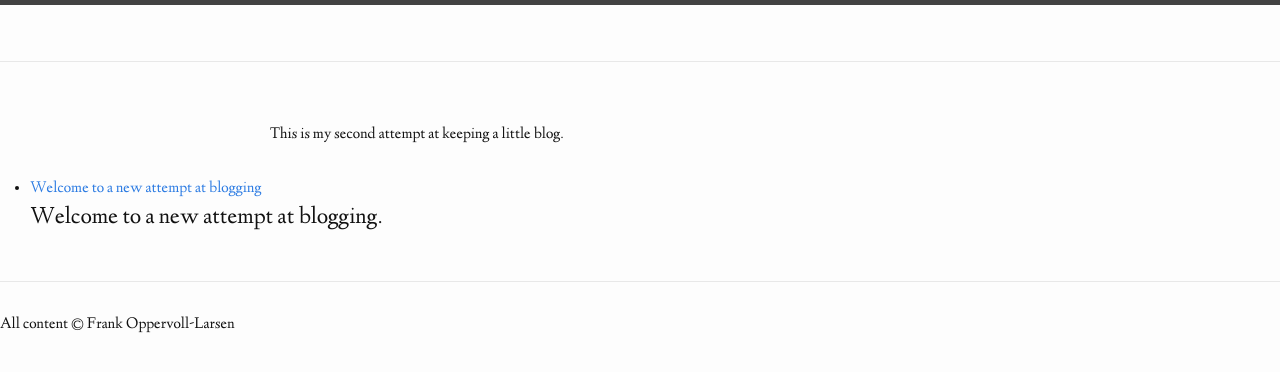
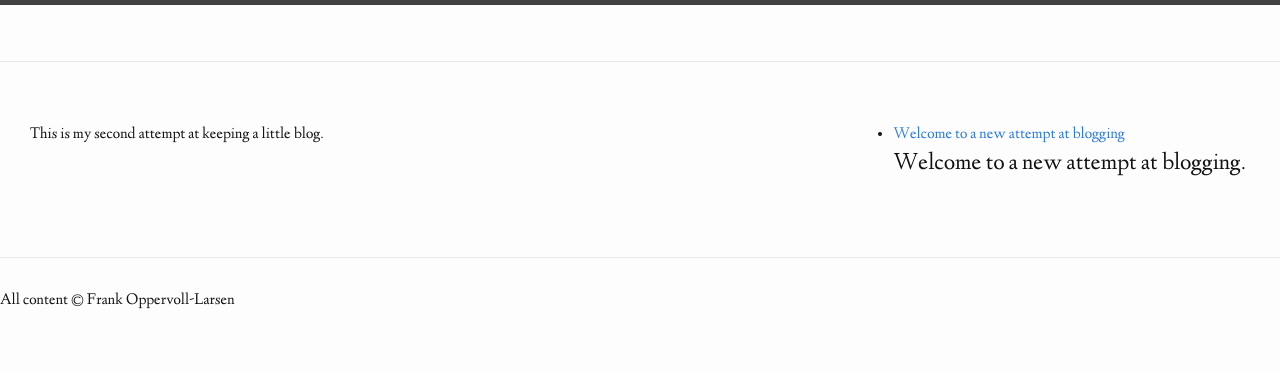
Before and after one commit to crazyfraggle/crazyfraggle.github.io, a Jekyll site: the page built from index.md, in a window 1280 px wide. Shown: the top 372 px of the page. Built offline with Jekyll 4.4.1, drawn with Linux system fonts in a browser that asks for light colours.

Commit message:
Layout in two flex columns

```diff
--- a/_sass/_layout.scss
+++ b/_sass/_layout.scss
@@ -169,6 +169,7 @@
  */
 .page-content {
     padding: $spacing-unit 0;
+    display: flex;
 }
 
 .page-heading {
--- /dev/null
+++ b/_sass/_postlist.scss
@@ -0,0 +1,4 @@
+.posts {
+    flex-basis: 33%;
+    padding: $spacing-unit;
+}
--- a/css/main.css
+++ b/css/main.css
@@ -124,23 +124,14 @@ pre {
  * Wrapper
  */
 .wrapper {
-  max-width: -webkit-calc(800px - (30px * 2));
-  max-width: calc(800px - (30px * 2));
-  margin-right: auto;
-  margin-left: auto;
+  flex-basis: 66%;
   padding-right: 30px;
   padding-left: 30px; }
-  @media screen and (max-width: 800px) {
-    .wrapper {
-      max-width: -webkit-calc(800px - (30px));
-      max-width: calc(800px - (30px));
-      padding-right: 15px;
-      padding-left: 15px; } }
 
 /**
  * Clearfix
  */
-.wrapper:after, .footer-col-wrapper:after {
+.wrapper::after, .footer-col-wrapper::after {
   content: "";
   display: table;
   clear: both; }
@@ -276,7 +267,8 @@ pre {
  * Page content
  */
 .page-content {
-  padding: 30px 0; }
+  padding: 30px 0;
+  display: flex; }
 
 .page-heading {
   font-size: 20px; }
@@ -467,3 +459,7 @@ pre {
     color: #008080; }
   .highlight .il {
     color: #099; }
+
+.posts {
+  flex-basis: 33%;
+  padding: 30px; }
--- a/css/main.scss
+++ b/css/main.scss
@@ -58,5 +58,6 @@ $on-laptop:        800px;
 @import
         "base",
         "layout",
-        "syntax-highlighting"
+        "syntax-highlighting",
+        "postlist"
 ;
```
Also changed, not shown: _sass/_base.scss (+12 -11 lines).
